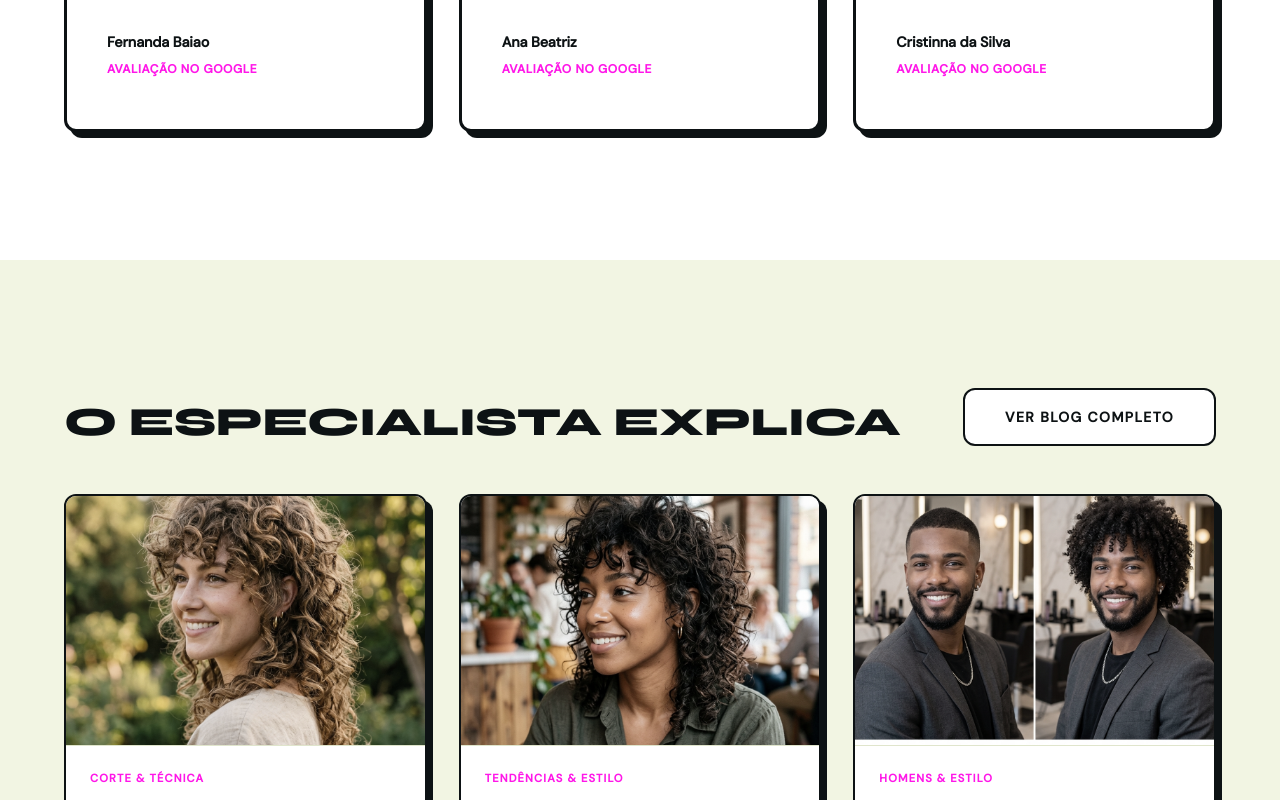
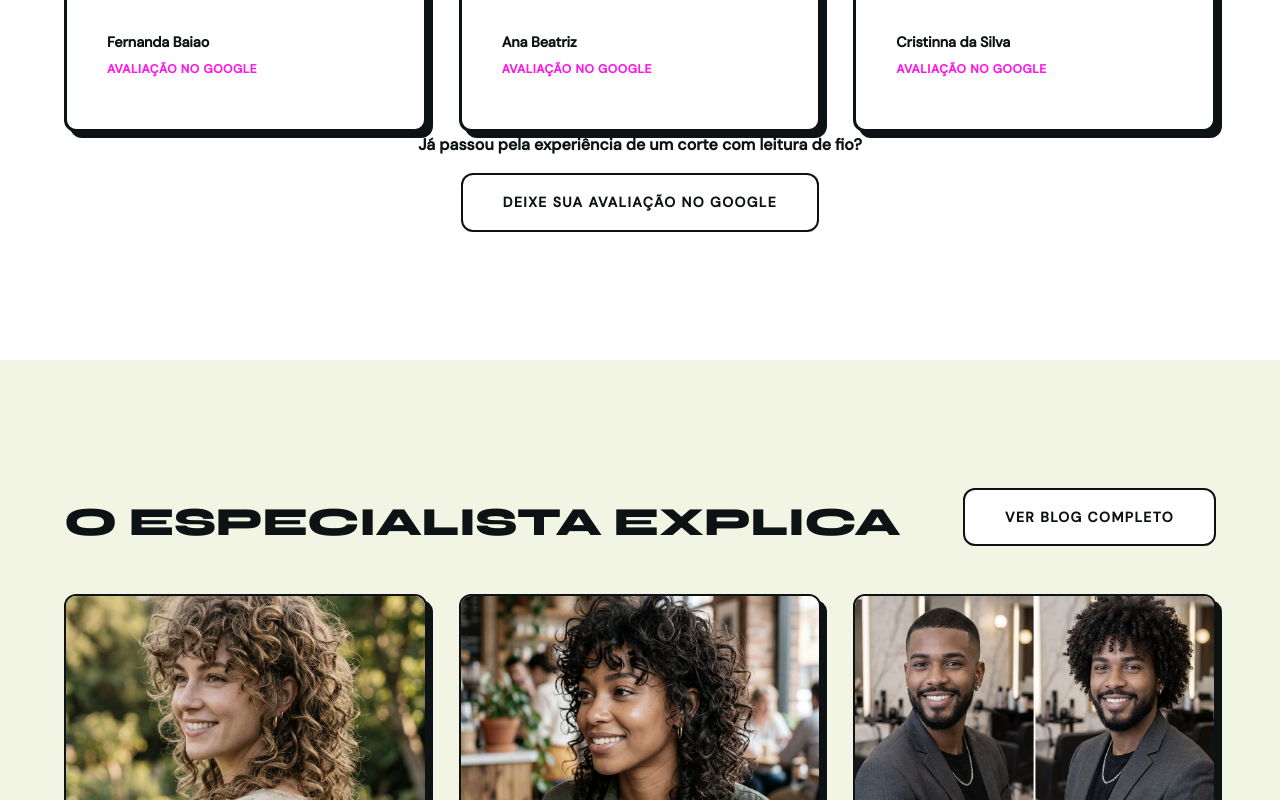
Before and after one commit to jonatanjunior13-max/ojonquecortou, a React (Vite) app: page / in a window 1280 px wide. Shown: the part 2440-3240 px from the top of the page. Built offline with nearby package versions, Linux system fonts and the light colour scheme.

Commit message:
Add Google Maps review CTA to Reviews and Footer sections

```diff
--- a/src/components/Footer.jsx
+++ b/src/components/Footer.jsx
@@ -60,6 +60,17 @@ const Footer = () => {
             <Phone size={18} className="contact-icon" />
             <p>(31) 3586-6673</p>
           </div>
+          <div className="contact-item mt-2">
+            <a
+              href="https://www.google.com/maps/search/?api=1&query=O+Jon+que+Cortou+Rua+Francisco+Ovídio+184+Belo+Horizonte"
+              target="_blank"
+              rel="noreferrer"
+              className="footer-review-link"
+              style={{ fontSize: '0.8rem', fontWeight: 700, color: 'var(--color-yellow)', textDecoration: 'underline' }}
+            >
+              Avalie no Google Maps
+            </a>
+          </div>
         </div>
 
         <div className="footer-hours">
--- a/src/components/Reviews.jsx
+++ b/src/components/Reviews.jsx
@@ -53,6 +53,18 @@ const Reviews = () => {
             </div>
           ))}
         </div>
+
+        <div className="text-center mt-5 reveal">
+          <p className="mb-2" style={{ fontWeight: 700 }}>Já passou pela experiência de um corte com leitura de fio?</p>
+          <a
+            href="https://www.google.com/maps/search/?api=1&query=O+Jon+que+Cortou+Rua+Francisco+Ovídio+184+Belo+Horizonte"
+            target="_blank"
+            rel="noreferrer"
+            className="btn btn-outline"
+          >
+            Deixe sua avaliação no Google
+          </a>
+        </div>
       </div>
     </section>
   );
```
